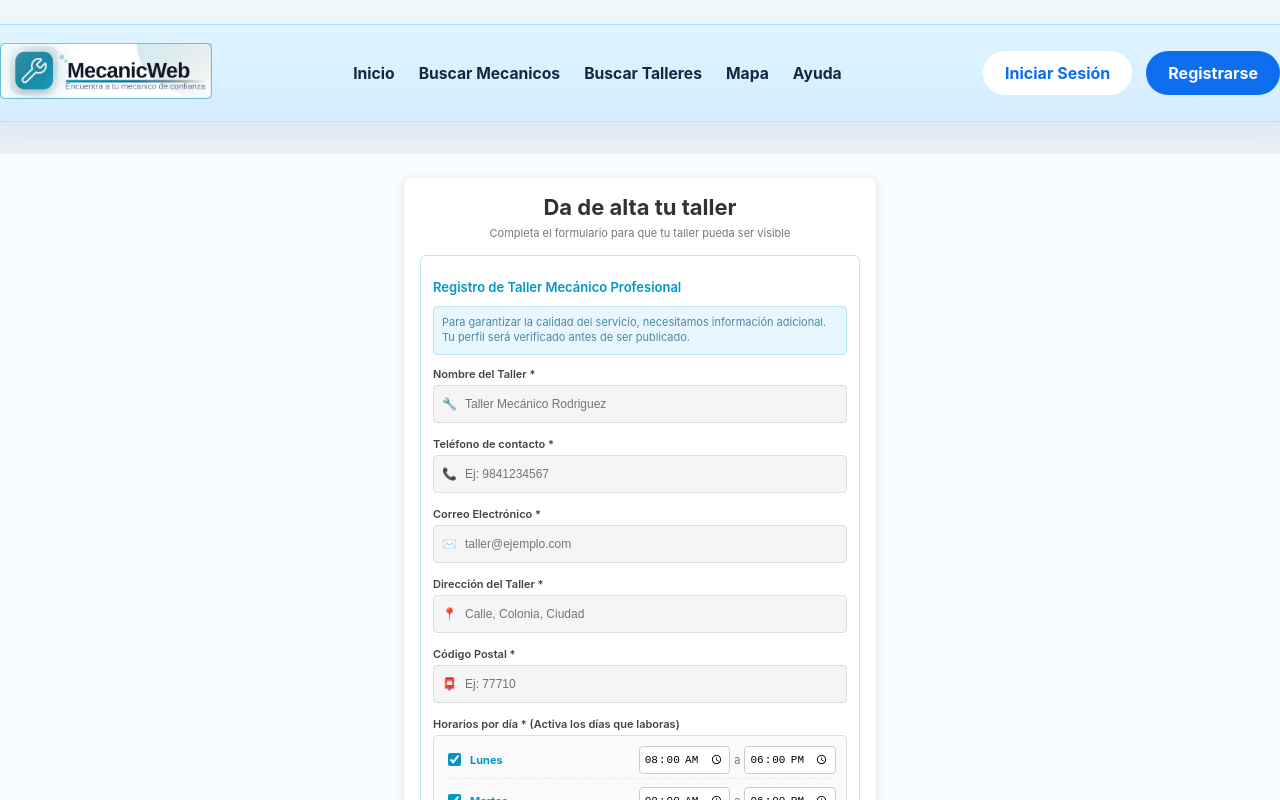
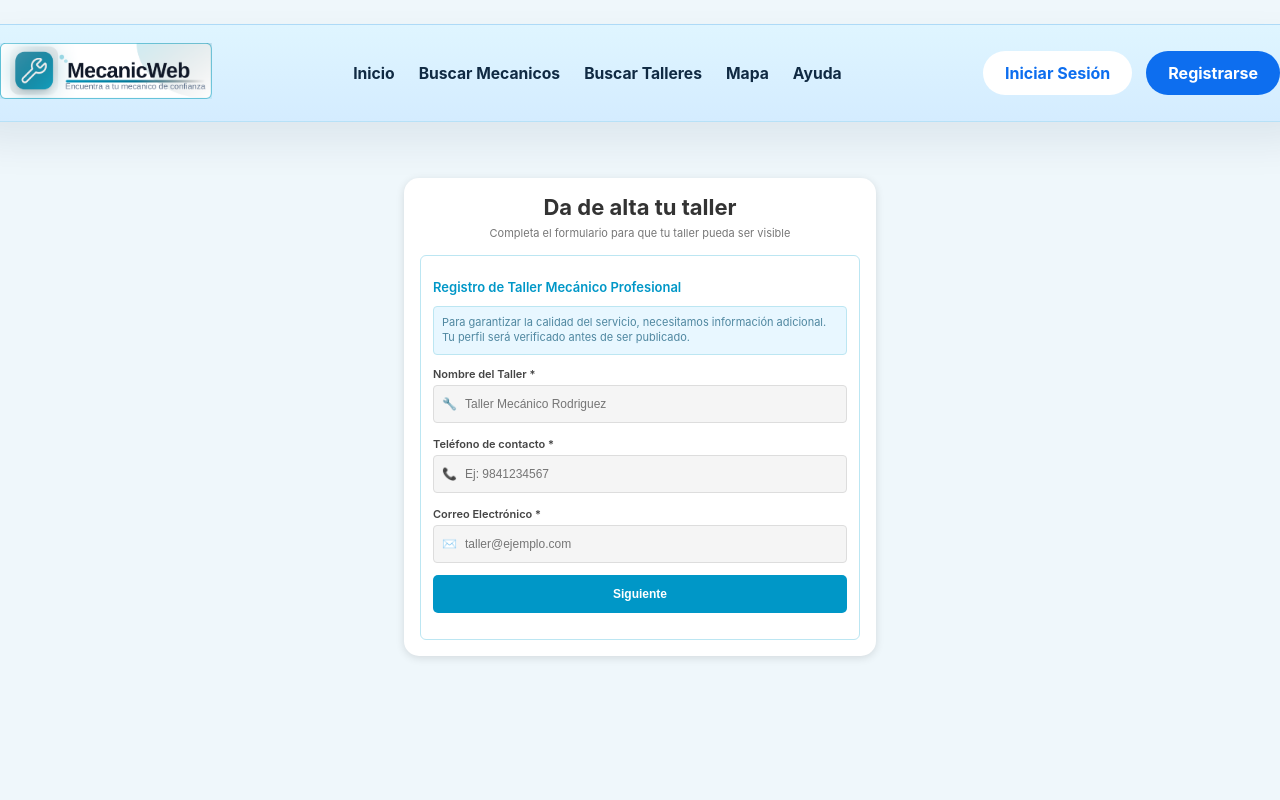
Before and after one commit to 2402045-crypto/Joss, a Vue app: page /taller-register in a window 1280 px wide. Shown: the top 800 px of the page. Built offline with nearby package versions, Linux system fonts and the light colour scheme.

Commit message:
Formulario corregido para que vaya por partes con el espacio para el mapa

```diff
--- a/src/components/TallerRegister.vue
+++ b/src/components/TallerRegister.vue
@@ -14,6 +14,8 @@
           <p class="section-description">
             Para garantizar la calidad del servicio, necesitamos información adicional. Tu perfil será verificado antes de ser publicado.
           </p>
+          <!--Paso 1: Informacion basica-->
+           <div v-if="paso === 1">
 
           <!-- Nombre del Taller -->
           <div class="form-group">
@@ -60,8 +62,19 @@
                 class="input-field"
                 required
               />
+
             </div>
+              <button
+                type="button"
+                class="first-next-btn"
+                @click="siguientePaso"
+              >
+                Siguiente
+              </button>
           </div>
+          </div>
+          <!--Paso 2: Ubicacion y horarios-->
+          <div v-if="paso === 2">
 
           <!-- Ubicación del Taller -->
           <div class="form-group">
@@ -92,9 +105,35 @@
                 class="input-field"
                 required
               />
+
+            </div>
+            <!--Aqui ira el mapa-->
+              <div class="map-placeholder">
+                 <div class="fake-map">
+                   Aquí irá el mapa con geolocalización
+                 </div>
+              </div>
+              <div class="step-buttons">
+                <button
+                  type="button"
+                  class="prev-step-btn"
+                  @click="anteriorPaso"
+                >
+                  ← Anterior
+                </button>
+
+              <button
+                type="button"
+                class="next-step-btn"
+                @click="siguientePaso"
+              >
+                Siguiente →
+              </button>
+              </div>
             </div>
           </div>
-
+          <!--Paso 3: Horarios y especialidades-->
+          <div v-if="paso === 3">
           <!-- HORARIOS DEL TALLER LITERAL POR DÍA (NUEVO) -->
           <div class="form-group">
             <label class="label-required">Horarios por día * (Activa los días que laboras)</label>
@@ -206,7 +245,15 @@
                 required
               />
             </div>
-          </div>
+            <div class="step-buttons">
+                <button
+                  type="button"
+                  class="prev-step-btn"
+                  @click="anteriorPaso"
+                  >
+                 ← Anterior
+               </button>
+              </div>
 
           <!-- Important Note -->
           <div class="note-section">
@@ -214,12 +261,19 @@
             <p class="note-text">
               Tu perfil será revisado por nuestro equipo en un plazo de 24-48 horas. Recibirás un correo cuando tu cuenta sea verificada y activada.
             </p>
+
           </div>
-
           <!-- Submit Button -->
           <button type="submit" class="submit-button">
             Enviar solicitud de alta
           </button>
+          </div>
+
+          </div>
+
+
+
+
         </div>
       </form>
     </div>
@@ -230,6 +284,16 @@
 import { ref } from 'vue';
 
 const showOtherInput = ref(false);
+
+const paso = ref(1);
+
+const siguientePaso = () => {
+   if (paso.value < 3) paso.value++;
+}
+
+const anteriorPaso = () => {
+  if (paso.value > 1) paso.value--;
+}
 
 const form = ref({
   shopName: '',
@@ -290,18 +354,18 @@ const submitForm = () => {
 <style scoped>
 .taller-register-container {
   width: 100%;
-  min-height: 100vh;
   display: flex;
   justify-content: center;
   padding: 24px;
-  background: #f8fbff;
+  border-radius: 15%;
+
 }
 
 .register-card {
   width: 100%;
   max-width: 440px; /* Expandido ligeramente para dar mejor espacio horizontal a las horas */
   background: #fff;
-  border-radius: 8px;
+  border-radius: 15px;
   padding: 16px;
   box-shadow: 0 2px 8px rgba(0, 0, 0, 0.12);
 }
@@ -563,7 +627,79 @@ input[type="file"].input-field {
 .submit-button:hover {
   background: #007fab;
 }
+/*Vista de los botones de anteriror y siguiente */
+.step-buttons{
+  display: flex;
+  justify-content: space-between;
+  gap: 10px;
+  margin-top: 18px;
+}
 
+.prev-step-btn,
+.next-step-btn{
+  flex: 1;
+  height: 38px;
+  border: none;
+  border-radius: 6px;
+  cursor: pointer;
+  font-size: 12px;
+  font-weight: 600;
+  transition: .2s;
+}
+
+.prev-step-btn{
+  background: #e9ecef;
+  color: #555;
+}
+
+.prev-step-btn:hover{
+  background: #d9dde1;
+}
+
+.next-step-btn{
+  background: #0097c7;
+  color: white;
+}
+
+.next-step-btn:hover{
+  background: #007fab;
+}
+
+/* Botón grande del primer paso */
+.first-next-btn{
+  width: 100%;
+  height: 38px;
+  margin-top: 12px;
+  border: none;
+  border-radius: 5px;
+  background: #0097c7;
+  color: #fff;
+  font-size: 12px;
+  font-weight: 600;
+  cursor: pointer;
+  transition: .2s;
+}
+
+.first-next-btn:hover{
+  background: #007fab;
+}
+
+/* Aqui la vista del mapa pequeño */
+.map-placeholder{
+  margin:15px 0;
+}
+
+.fake-map{
+  height:220px;
+  border:2px dashed #0097c7;
+  border-radius:8px;
+  display:flex;
+  justify-content:center;
+  align-items:center;
+  background:#eef9fd;
+  color:#0097c7;
+  font-weight:600;
+}
 /* Transiciones */
 .transition-fade {
   animation: fadeIn 0.2s ease-in-out;
```
